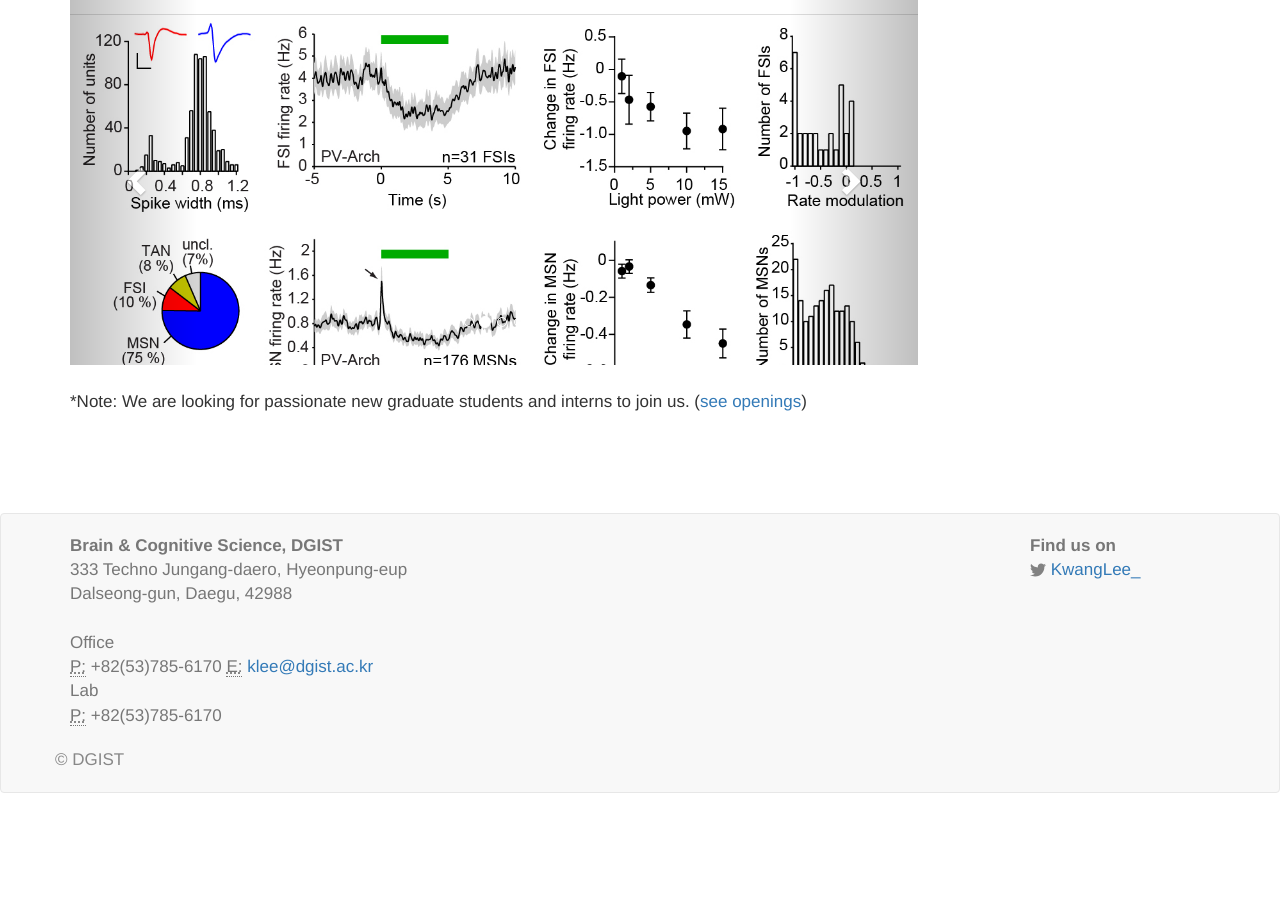
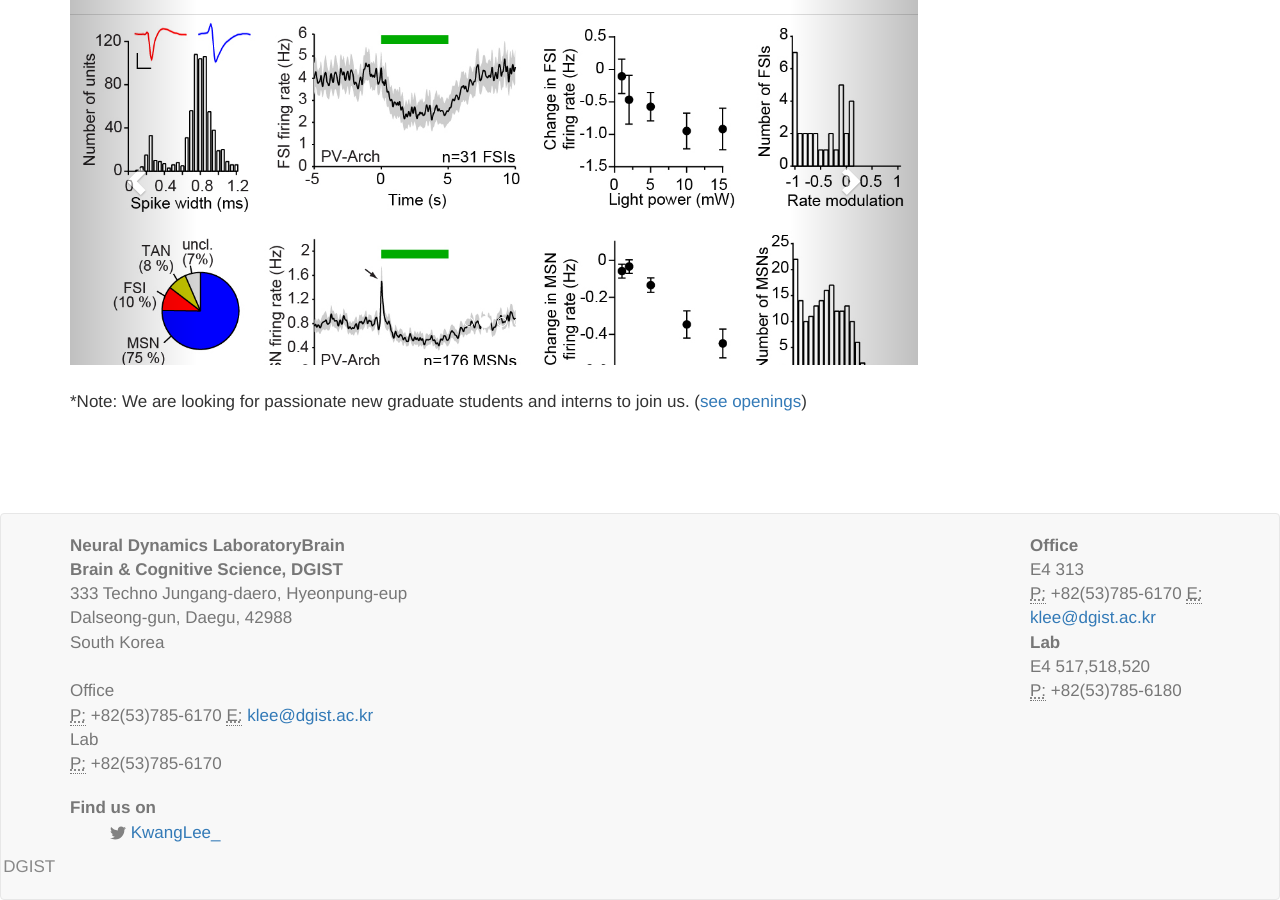
Before and after one commit to kleelab/kleelab.github.io, a Jekyll site: the page built from index.html, in a window 1280 px wide and 900 px high, scrolled down 598 px. Built offline with Jekyll 4.4.1, drawn with Linux system fonts in a browser that asks for light colours; nearby versions of some CDN libraries; a style sheet for code colours, icons or effects is not loaded; before the commit the page ends 1391 px from its top, so only the background shows below that.

Commit message:
Update footer.html

```diff
--- a/_includes/footer.html
+++ b/_includes/footer.html
@@ -6,18 +6,29 @@
             <div class="row">
                 <div class="col-md-10">
                     <address>
+                        <strong>Neural Dynamics LaboratoryBrain </strong><br>
                         <strong>Brain & Cognitive Science, DGIST</strong><br>
                         333 Techno Jungang-daero, Hyeonpung-eup<br />
-                        Dalseong-gun, Daegu, 42988<br /> <br>
+                        Dalseong-gun, Daegu, 42988<br />
+                        South Korea<br /> <br>
                         Office<br />
                         <abbr title="Phone">P:</abbr> +82(53)785-6170
                         <abbr title="Email">E:</abbr> <a href="mailto:klee@dgist.ac.kr">klee@dgist.ac.kr</a> <br>
                         <!--<abbr title="Phone">P:</abbr> (123) 456-7890-->
                         Lab<br />
                         <abbr title="Phone">P:</abbr> +82(53)785-6170 <br>
-
                     </address>
-
+                </div>
+                <col-md-6>
+                    <strong>Office</strong><br>
+                    E4 313<br />
+                        <abbr title="Phone">P:</abbr> +82(53)785-6170
+                        <abbr title="Email">E:</abbr> <a href="mailto:klee@dgist.ac.kr">klee@dgist.ac.kr</a> <br>
+                        <!--<abbr title="Phone">P:</abbr> (123) 456-7890-->
+                     <strong>Lab</strong><br>
+                     E4 517,518,520<br />
+                        <abbr title="Phone">P:</abbr> +82(53)785-6180</a> <br>
+                </col-md-6>
                 </div>
                 <col-md-2>
                     <strong>Find us on</strong>
```
